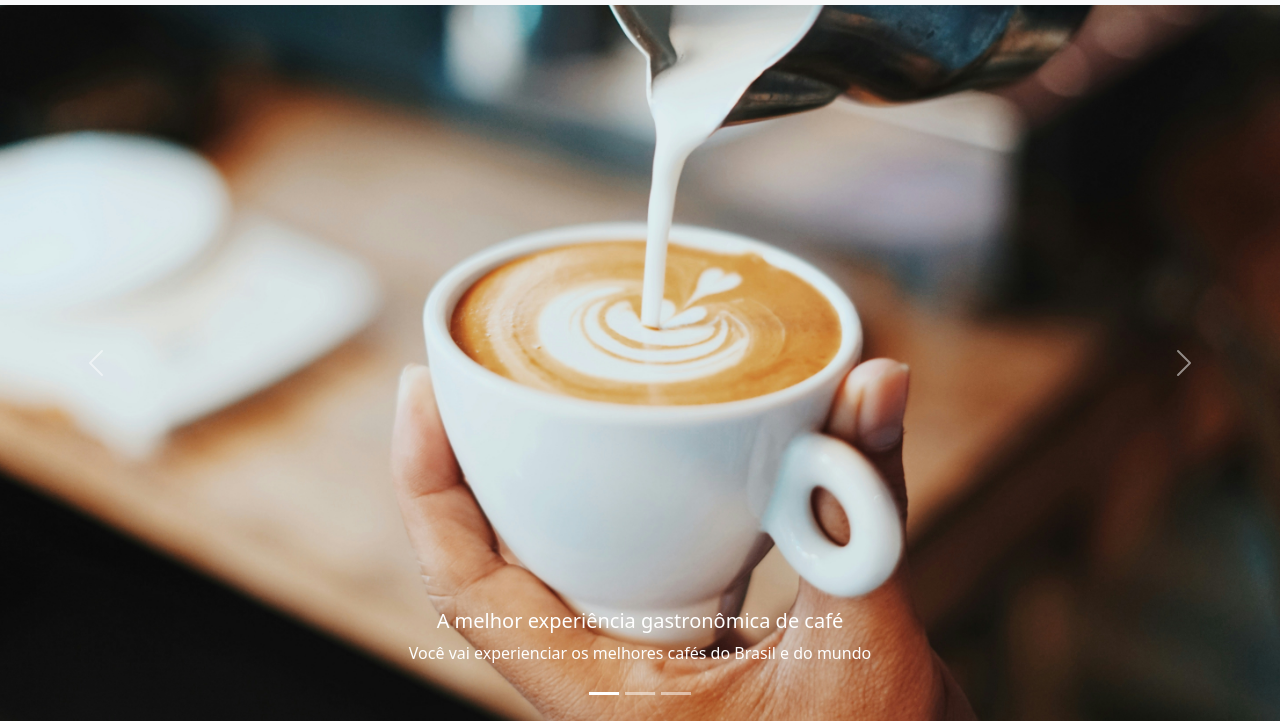
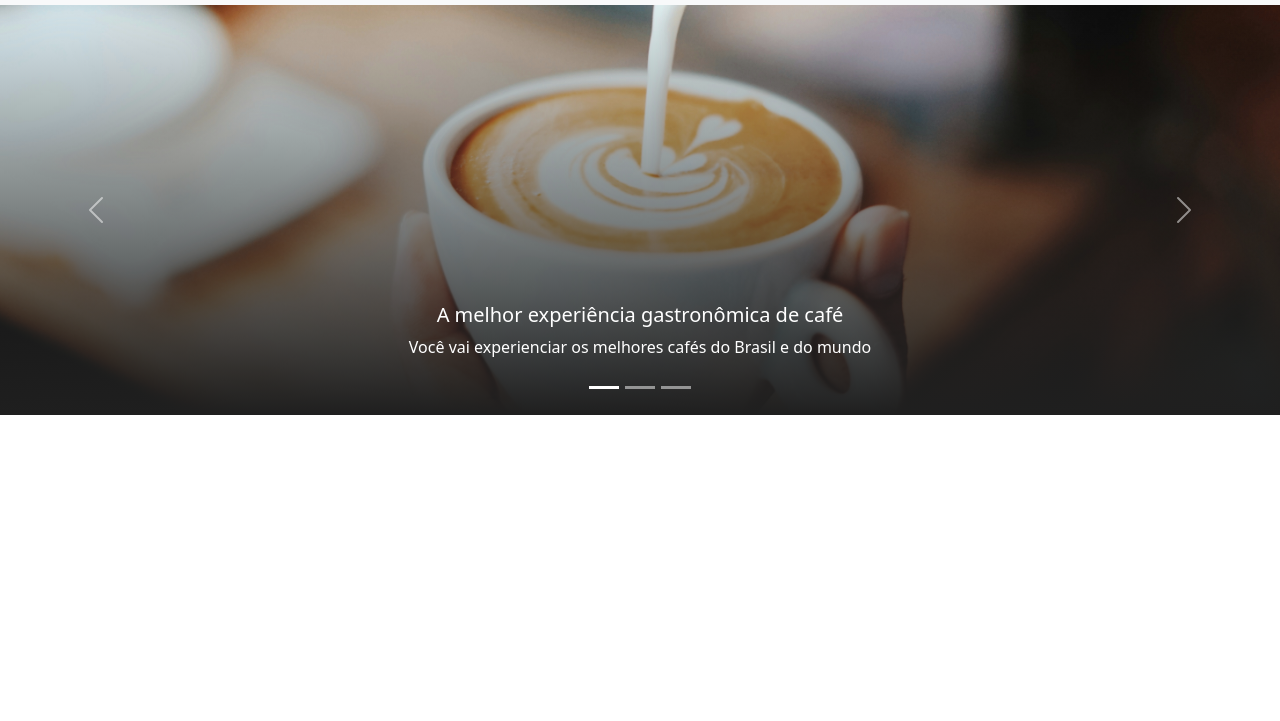
Before and after one commit to renata21lima/landingpage-bootstrap-course-css, a plain HTML site: page index.html in a window 1280 px wide. Shown: the part 81-802 px from the top of the page. Drawn offline with nearby package versions, Linux system fonts and the light colour scheme.

Commit message:
feat: estilizando o carrossel

```diff
--- a/src/styles/styles.css
+++ b/src/styles/styles.css
@@ -2,3 +2,21 @@
     width: 60px;
     height: auto;
 }
+
+.carousel-item{
+    height: 410px;
+}
+
+.carousel-item > img{
+    height: 100%;
+    object-fit: cover;
+    object-position: center;
+}
+
+.carousel-item::before{
+    content: '';
+    width: 100%;
+    height: 100%;
+    background: linear-gradient(transparent, rgb(31, 31,31));
+    position: absolute;
+}
```
